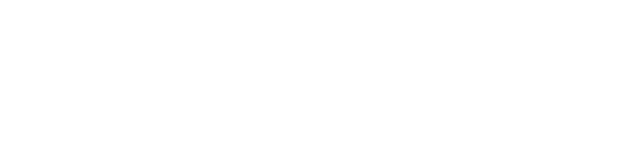
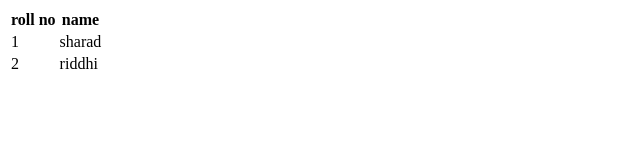
Before and after one commit to acciojob/basic-html-tables-KnightRiderSharad, a website: page main.html in a window 1280 px wide. Shown: the whole page, without its empty margins (0-640 px from the left). Drawn offline with Linux system fonts and the light colour scheme.

Commit message:
completed now

```diff
--- a/main.html
+++ b/main.html
@@ -7,7 +7,26 @@
 </head>
 
 <body>
-	<!-- the entire body must be written by student -->
+      <table>
+          <thead>
+			<tr>
+			<th>roll no</th>
+			<th>name</th>
+		    </tr>
+		  </thead>
+
+		  <tr>
+			<td>1</td>
+			<td>sharad</td>
+		  </tr>
+
+		  <tr>
+			<td>2</td>
+			<td>riddhi</td>
+		  </tr>
+
+	  </table>
+
     <script type="text/javascript" src="./script.js">
 </script>
 
```
